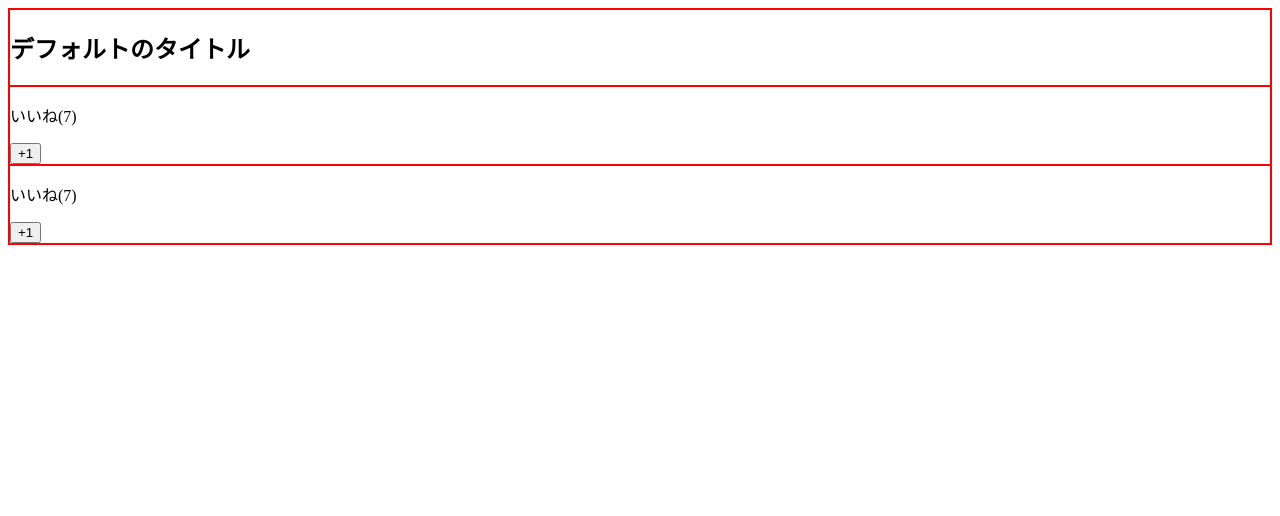
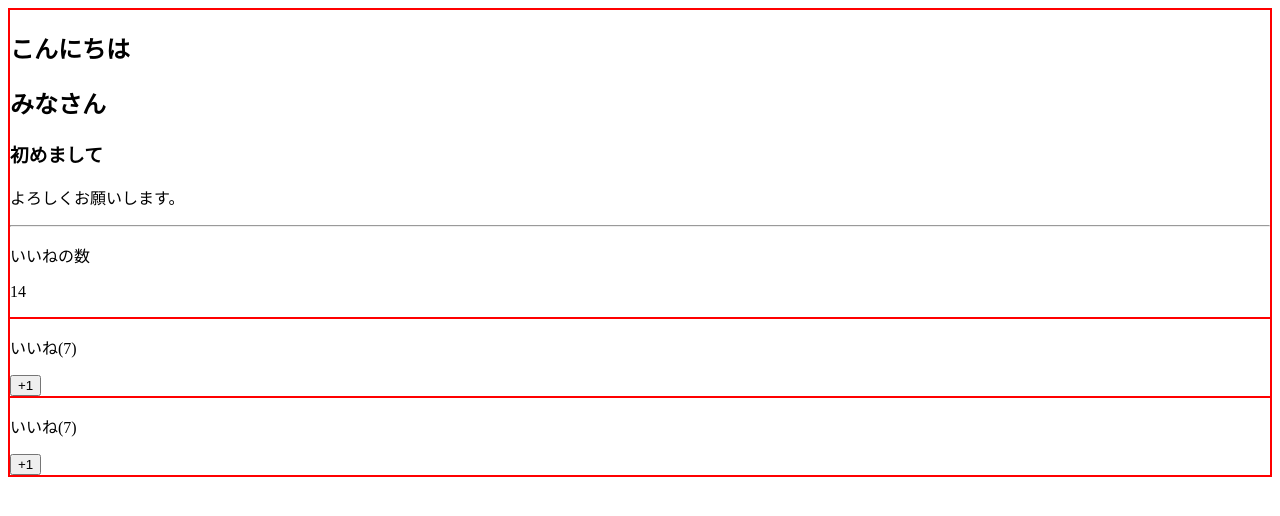
Before and after one commit to masaaki-ashikaga/udemy_Vue.js, a Vue app: page / in a window 1280 px wide. Shown: the top 516 px of the page. Built offline with nearby package versions, Linux system fonts and the light colour scheme.

Commit message:
複数のv-slot使用方法

```diff
--- a/src/App.vue
+++ b/src/App.vue
@@ -1,7 +1,15 @@
 <template>
 <div>
   <LikeHeader>
-
+    <h2>みなさん</h2>
+    <template v-slot:title>
+      <h2>こんにちは</h2>
+    </template>
+    <h3>初めまして</h3>
+    <p>よろしくお願いします。</p>
+    <template v-slot:number>
+      <p>{{number}}</p>
+    </template>
   </LikeHeader>
   <LikeNumber :total-number="number" @my-click="incrementNumber"></LikeNumber>
   <LikeNumber :total-number="number"></LikeNumber>
--- a/src/components/LikeHeader.vue
+++ b/src/components/LikeHeader.vue
@@ -1,8 +1,10 @@
 <template>
     <div>
-    <slot>
-        <h2>デフォルトのタイトル</h2>
-    </slot>
+    <slot name="title"></slot>
+    <slot></slot>
+    <hr>
+    <p>いいねの数</p>
+    <slot name="number"></slot>
     </div>
 </template>
 
```
